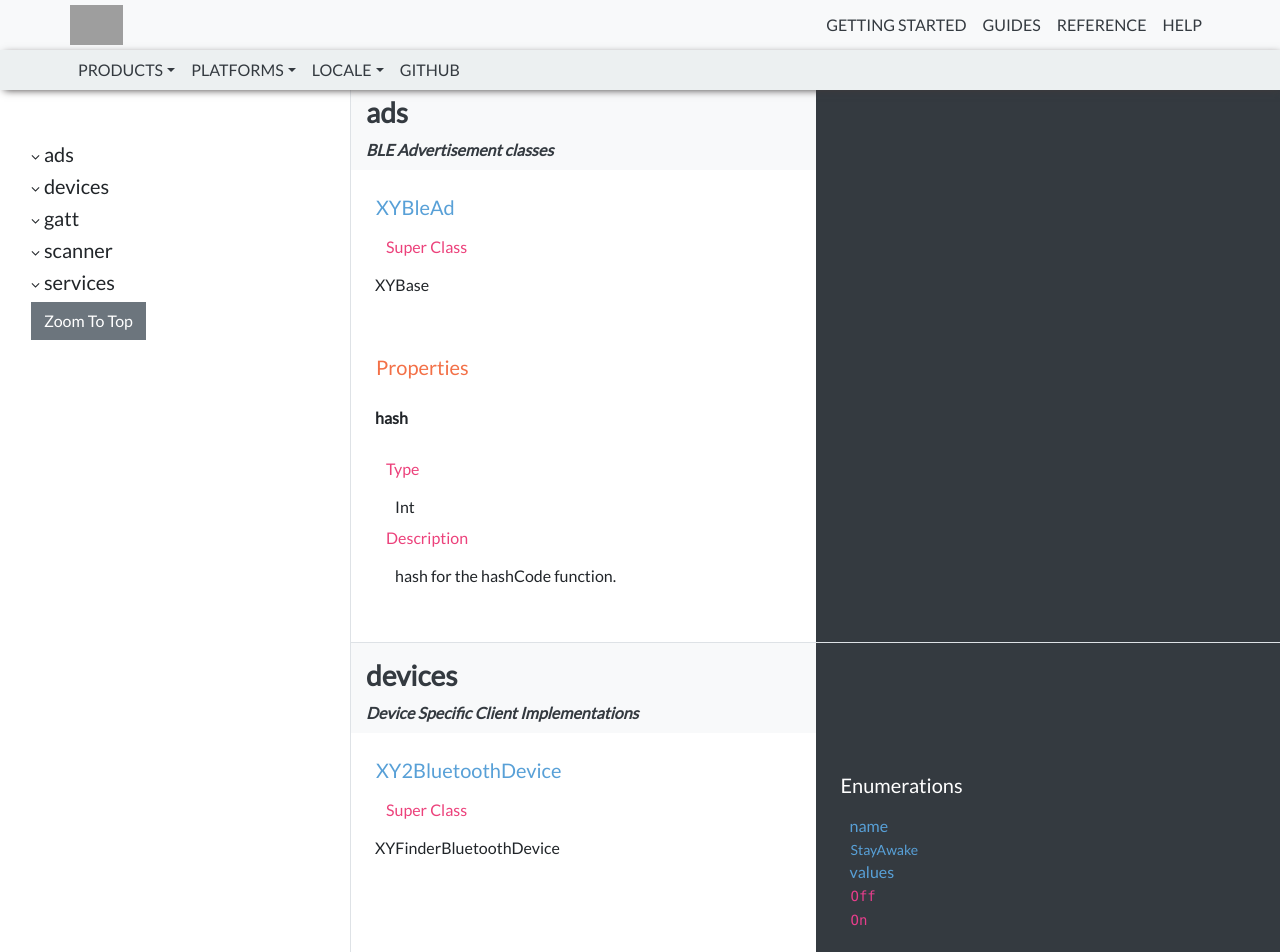
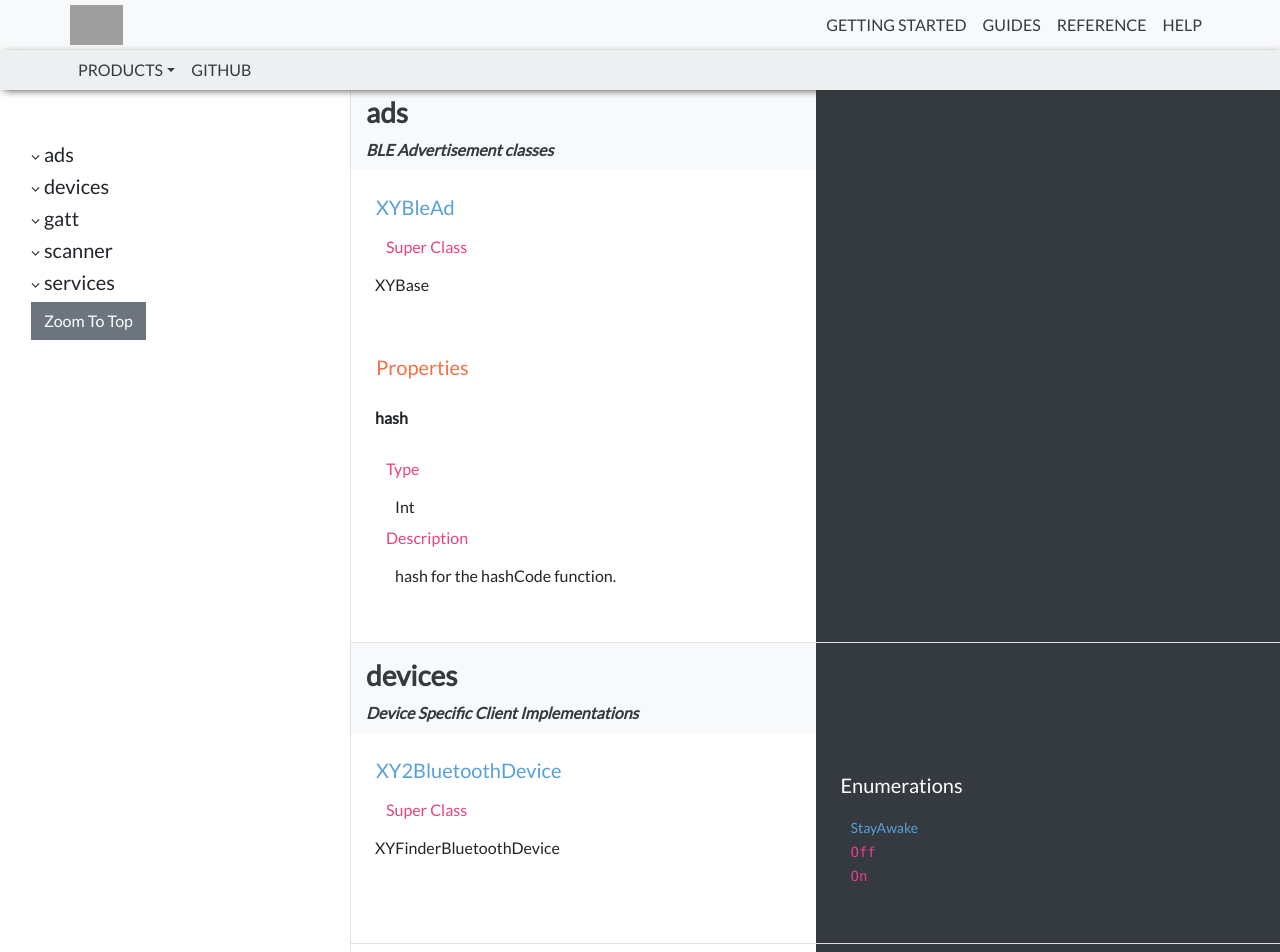
Before and after one commit to XYOracleNetwork-v1/app-reference-react, a React (Create React App) app: page / in a window 1280 px wide. Shown: the top 952 px of the page. Built offline with nearby package versions, Linux system fonts and the light colour scheme; grey boxes are pictures that could not be loaded.

Commit message:
fix: update the navbar with only working product (#61)

```diff
--- a/src/App.js
+++ b/src/App.js
@@ -25,8 +25,8 @@ class App extends Component {
   constructor(props) {
     super(props)
     this.state = {
-      products: [kotlinBleProductState.id, swiftCoreObjectState.id, nodePkgObjectState.id, kotlinObjectState.id],
-      platforms: [kotlinBleProductState.platform, swiftCoreObjectState.platform, nodePkgObjectState.platform, kotlinObjectState.platform],
+      products: [kotlinBleProductState.id, swiftCoreObjectState.id, kotlinObjectState.id],
+      platforms: [kotlinBleProductState.platform, swiftCoreObjectState.platform, kotlinObjectState.platform],
       platformViews: [],
       methods: []
     }
@@ -53,11 +53,11 @@ class App extends Component {
       })
     }
 
-    if (e.target.id === nodePkgObjectState.id) {
-      this.setState({
-        methods: nodePkgObjectState.modules
-      })
-    }
+    // if (e.target.id === nodePkgObjectState.id) {
+    //   this.setState({
+    //     methods: nodePkgObjectState.modules
+    //   })
+    // }
     if (e.target.id === kotlinObjectState.id) {
       this.setState({
         methods: kotlinObjectState.modules
@@ -76,13 +76,13 @@ class App extends Component {
       })
     }
 
-    if (e.target.id === 'web') {
-      this.setState({
-        methods: nodePkgObjectState.modules
-      })
-    }
+    // if (e.target.id === 'web') {
+    //   this.setState({
+    //     methods: nodePkgObjectState.modules
+    //   })
+    // }
 
-    if (e.target.id === 'java') {
+    if (e.target.id === 'kotlin') {
       this.setState({
         methods: kotlinObjectState.modules
       })
@@ -97,7 +97,6 @@ class App extends Component {
           <MainHeader />
           <Header
             methods={this.state.methods}
-            platform={this.state.platforms}
             product={this.state.products}
             onClick={this.handleClick}
             />
@@ -115,11 +114,9 @@ class App extends Component {
                   this.state.methods === nodePkgObjectState.modules ?
                   <NodeMethodOutputView
                   methods={this.state.methods}
-                  platform={this.state.platforms}
                   /> :
                   <MethodView
                   methods={this.state.methods}
-                  platform={this.state.platforms}
                   />
                 }
             </Col>
--- a/src/components/Header.js
+++ b/src/components/Header.js
@@ -27,14 +27,14 @@ export default class Header extends Component {
     })
   }
 
-  renderNavPlatformItems = () => {
-    const { platform, onClick } = this.props
+  // renderNavPlatformItems = () => {
+  //   const { platform, onClick } = this.props
 
-    return platform.map(platform => (
-      <DropdownItem key={platform} onClick={onClick} id={platform}>{platform}</DropdownItem>
-      )
-    )
-  }
+  //   return platform.map(platform => (
+  //     <DropdownItem key={platform} onClick={onClick} id={platform}>{platform}</DropdownItem>
+  //     )
+  //   )
+  // }
 
   renderNavProductItems = () => {
     const { product, onClick } = this.props
@@ -62,15 +62,7 @@ export default class Header extends Component {
                   {this.renderNavProductItems()}
                 </DropdownMenu>
               </UncontrolledDropdown>
-                <UncontrolledDropdown nav inNavbar>
-                <DropdownToggle nav caret className="text-dark">
-                  PLATFORMS
-                </DropdownToggle>
-                <DropdownMenu right>
-                  {this.renderNavPlatformItems()}
-                </DropdownMenu>
-              </UncontrolledDropdown>
-                <UncontrolledDropdown nav inNavbar>
+                {/* <UncontrolledDropdown nav inNavbar>
                 <DropdownToggle nav caret className="text-dark">
                   LOCALE
                 </DropdownToggle>
@@ -87,7 +79,7 @@ export default class Header extends Component {
                     PORTUGUESE
                   </DropdownItem>
                 </DropdownMenu>
-              </UncontrolledDropdown>
+              </UncontrolledDropdown> */}
               <NavItem>
                 <NavLink href="https://github.com/XYOracleNetwork" className="text-dark" target="_blank">GITHUB</NavLink>
               </NavItem>
--- a/src/components/MethodOutputView.js
+++ b/src/components/MethodOutputView.js
@@ -49,9 +49,7 @@ export default class MethodView extends Component {
                 {object.enumerations ? <h5>Enumerations</h5> : <p></p>}
                 {(object.enumerations || []).map(e => (
                   <div style={xyoBlueText}>
-                    <p>name</p>
                     <CodeGrid><a name={`${object.name}`} href='https://reference.xyo.network/'>{e.name}</a></CodeGrid>
-                    <p>values</p>
                     {(e.values || []).map(val =>
                       <div>
                         <CodeGrid>{val.name}</CodeGrid>
--- a/src/schemas/Core_Kotlin_Schema.js
+++ b/src/schemas/Core_Kotlin_Schema.js
@@ -2,7 +2,7 @@ module.exports = [{
   "id": "sdk-core-kotlin",
     "name": "Core XYO Kotlin SDK",
     "locale": "EN",
-    "platform": "java",
+    "platform": "kotlin",
     "lang": "Kotlin",
     "type": "SDK",
     "desc": "Generalized Bluetooth Library with additional support for XY and XYO devices",
```
